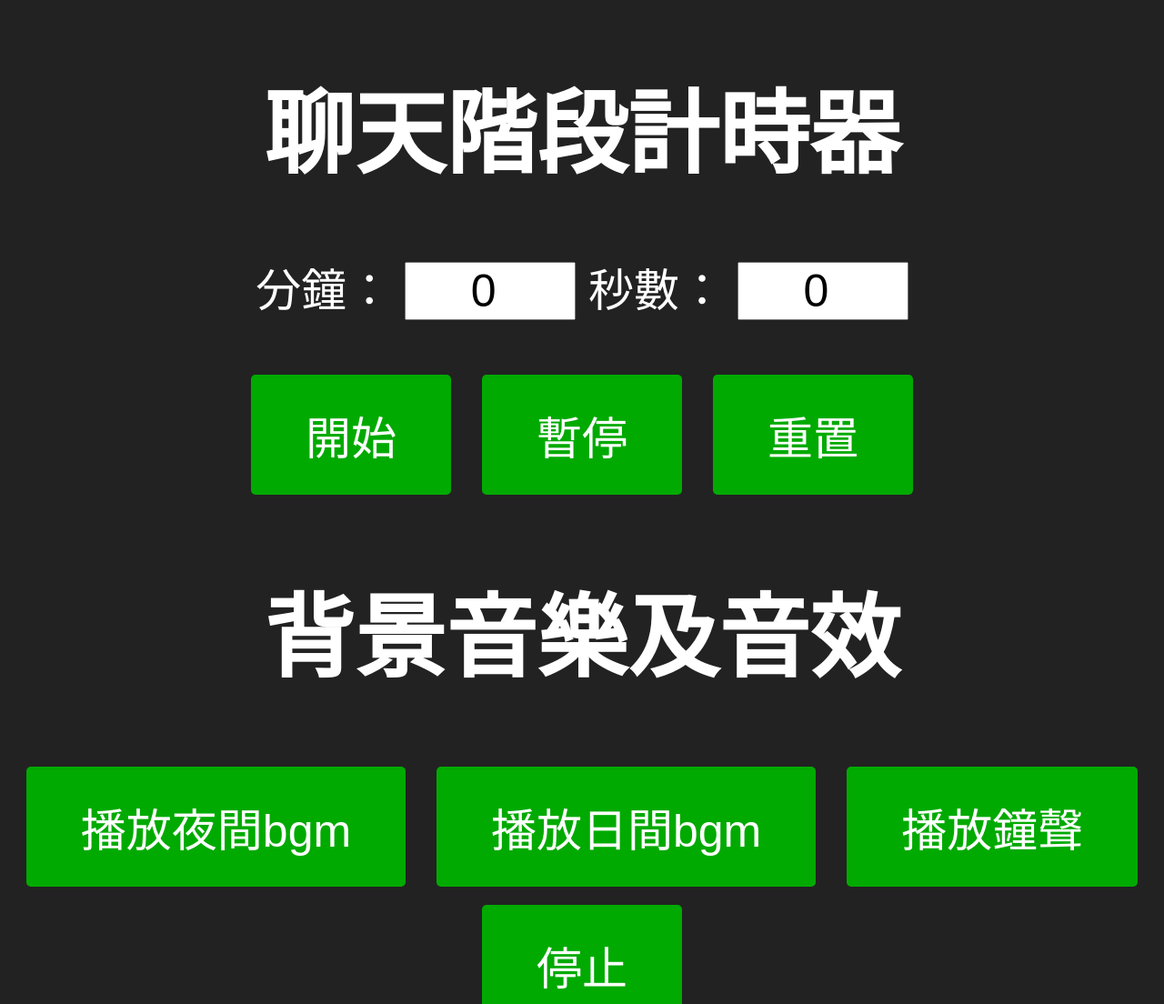
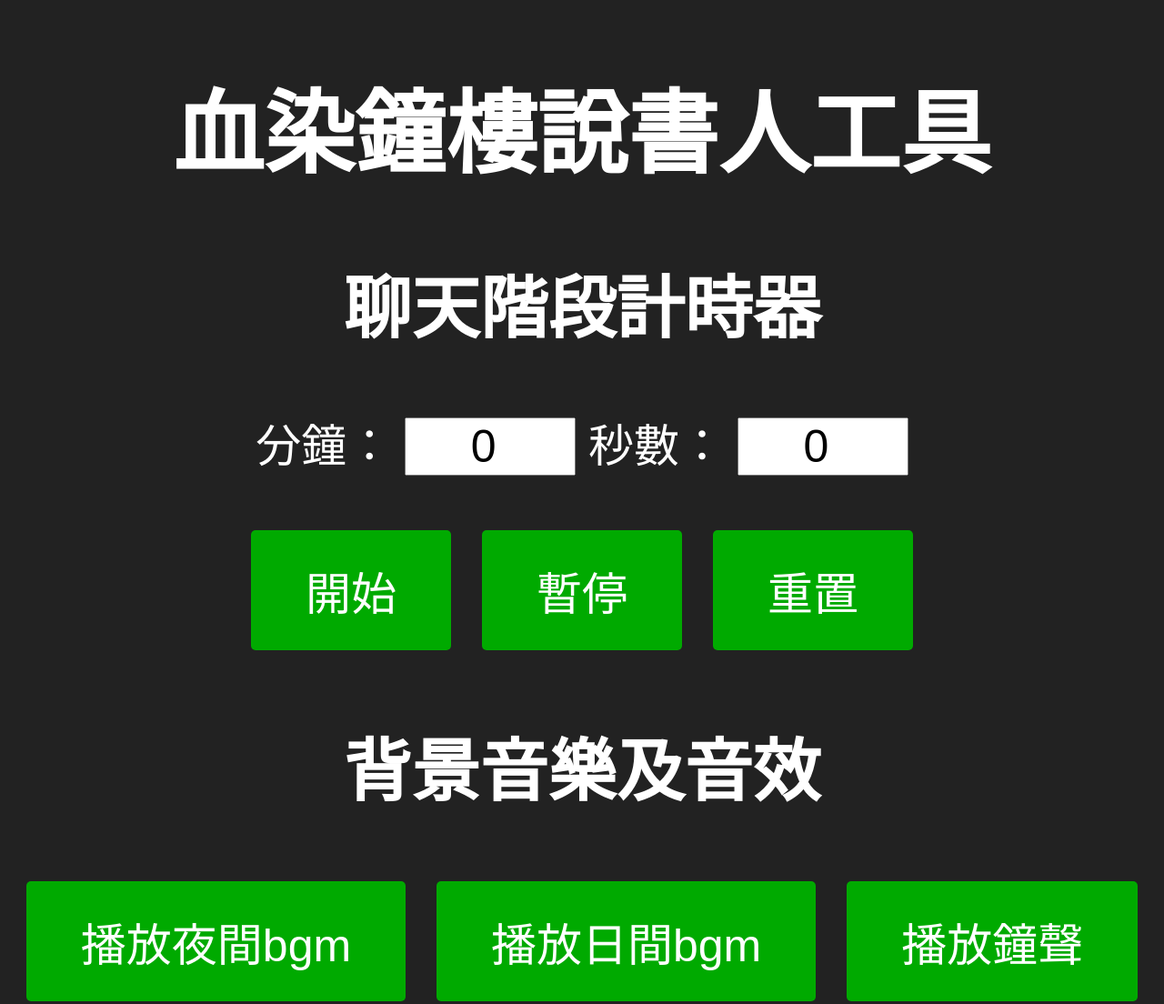
Before and after one commit to Envy0238/Envy0238.github.io, a plain HTML site: page index.html in a window 1280 px wide. Shown: the top 1104 px of the page at 91% size. Drawn offline with Linux system fonts and the light colour scheme.

Commit message:
Update index.html

```diff
--- a/index.html
+++ b/index.html
@@ -52,7 +52,8 @@
 	</style>
 </head>
 <body>
-	<h1>聊天階段計時器</h1>
+	<h1>血染鐘樓說書人工具</h1>
+	<h2>聊天階段計時器</h2>
 	<div>
 		<label for="minutes">分鐘：</label>
 		<input type="number" id="minutes" min="0" max="60" value="0">
@@ -64,7 +65,7 @@
 		<button id="pause">暫停</button>
 		<button id="reset">重置</button>
 	</div>
-	<h1>背景音樂及音效</h1>
+	<h2>背景音樂及音效</h2>
 	<div>
 		<button id="play1">播放夜間bgm</button>
 		<button id="play2">播放日間bgm</button>
```
